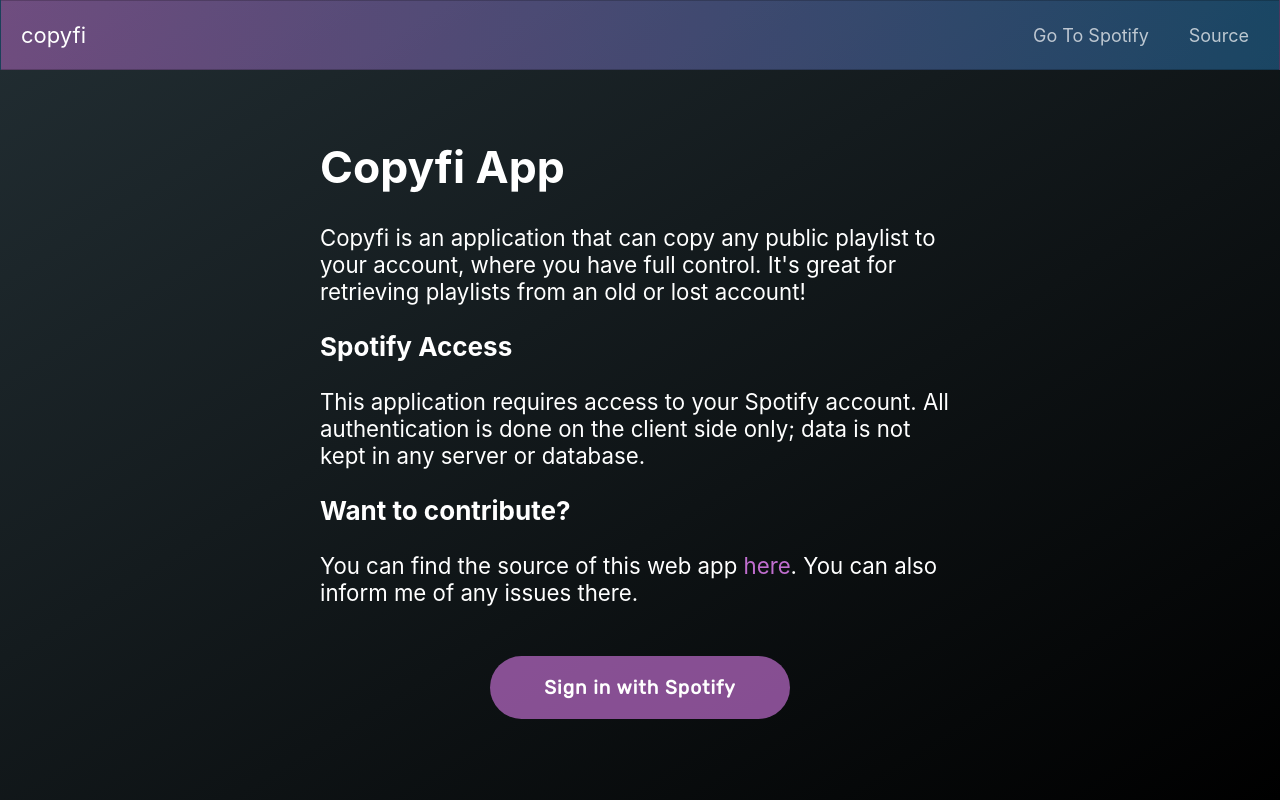
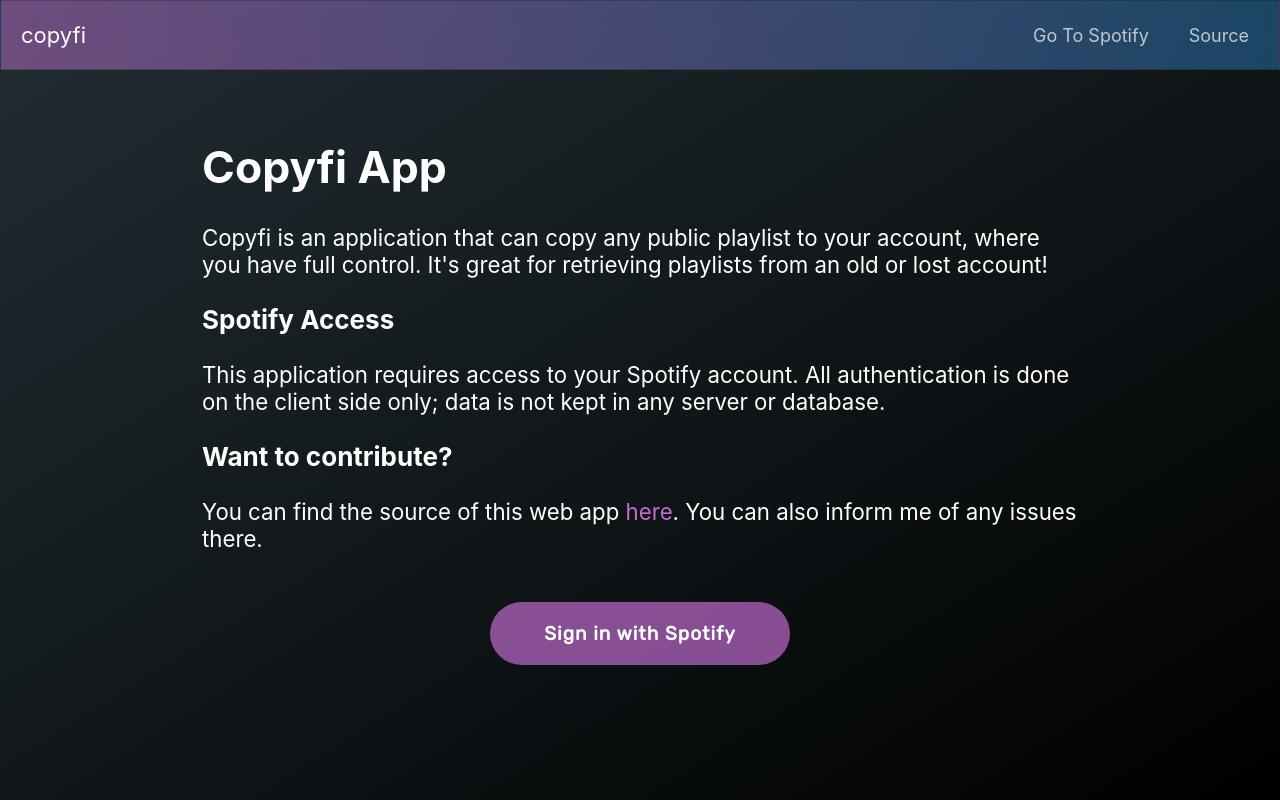
Before and after one commit to LfxB/copyfi, a React (Create React App) app: page / in a window 1280 px wide. Built offline with nearby package versions, Linux system fonts and the light colour scheme; no server answers.

Commit message:
Adjust grid content sides

```diff
--- a/src/Components/MainContainer.css
+++ b/src/Components/MainContainer.css
@@ -19,7 +19,7 @@
   grid-template-areas:
     'nav nav nav'
     '. content .';
-  grid-template-columns: 200px 1fr 200px;
+  grid-template-columns: 15vw 1fr 15vw;
   grid-template-rows: auto 1fr;
   grid-gap: 10px;
   height: 100vh;
@@ -47,9 +47,3 @@
     width: 95vw;
   }
 }
-
-@media only screen and (min-width: 768px) {
-  .children-container {
-    max-width: 50vw;
-  }
-}
```
